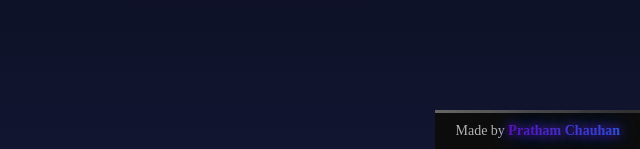
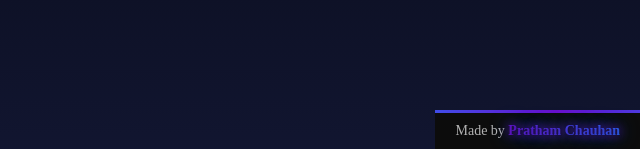
Before and after one commit to Pratham-Chauhan/Artstation-flask-app, a Flask app: page /1 in a window 1280 px wide. Shown: the part 651-800 px from the top of the page, without its empty margins (640-1280 px from the left). Run offline with Flask 3, Linux system fonts and the light colour scheme; data that the repository does not hold is empty; some libraries are stand-ins or nearby versions.

Commit message:
small changes

```diff
--- a/static/main_style.css
+++ b/static/main_style.css
@@ -144,19 +144,50 @@ div.artist {
   padding: 10px 20px;
   background-color: #0c0c0c; /* Dark background color for better contrast */
   /* border-top: 1px solid #ccc; */
-  border-top: 3px solid #2f2f2f;
-  border-image: linear-gradient(to right, #666666, #2f2f2f) 1;
+  /* border-top: 3px solid #2f2f2f; */
+  /* border-image: linear-gradient(to right, #666666, #2f2f2f) 1; */
+  /* border-image: linear-gradient(to right, #ffffff, #000000) 1; */
+
   text-align: center; /* Center align the text */
+
+  /* animation: moveGradient 3s linear infinite; */
+}
+
+.footer::before {
+  content: "";
+  position: absolute;
+  top: -3px; /* Adjust to match the border width */
+  left: 0;
+  width: 100%;
+  height: 3px; /* Match the border width */
+  background: linear-gradient(to right, #6a11cb, #2575fc, #6a11cb);
+  /* background: linear-gradient(to right, #666666, #2f2f2f, #666666); */
+  background-size: 200% 100%;
+  z-index: -1;
+  animation: moveGradient 2s linear infinite;
+  animation-direction: reverse;
+}
+
+@keyframes moveGradient {
+  0% {
+    background-position-x: 0%;
+  }
+  100% {
+    background-position-x: 200%;
+  }
+
 }
 
 .footer #your-name {
   font-weight: bold;
+  /* font-family: 'Open Sans', sans-serif; */
   background: linear-gradient(to right, #6a11cb, #2575fc); /* Gradient color */
   -webkit-background-clip: text; /* For text gradient */
   -webkit-text-fill-color: transparent; /* For text gradient */
   text-shadow: 2px 2px 4px rgba(0, 0, 0, 0.3); /* Text shadow */
   animation: subtleGlow 2s infinite alternate;
 }
+
 @keyframes subtleGlow {
   0% {
     text-shadow: 1px 1px 2px rgba(0, 0, 0, 0.2), 0 0 5px rgba(106, 17, 203, 0.5),
--- a/static/viewer.css
+++ b/static/viewer.css
@@ -69,7 +69,7 @@ div.menu2 {
 }
 
 body {
-    overflow: 'auto';
+    overflow: auto;
     font-family: Arial, sans-serif;
     background-color: hsl(0 0% 93% / 1); /* #f0f0f0;  Light grey background */
     margin: 8px;
--- a/templates/home.html
+++ b/templates/home.html
@@ -5,6 +5,9 @@
     <meta charset="utf-8" />
     <meta name="viewport" content="width=815, initial-scale=0.44" />
     <title>ArtStation Gallery</title>
+    <!-- font from google fonts -->
+    <link href="https://fonts.googleapis.com/css2?family=Open+Sans&display=swap" rel="stylesheet">
+
     <link rel="stylesheet" href="{{ url_for('static', filename='main_style.css')}}" />
     <script src="//ajax.googleapis.com/ajax/libs/jquery/2.0.3/jquery.min.js"></script>
 </head>
```
Also changed, not shown: static/script1.js (+11 -7 lines).
